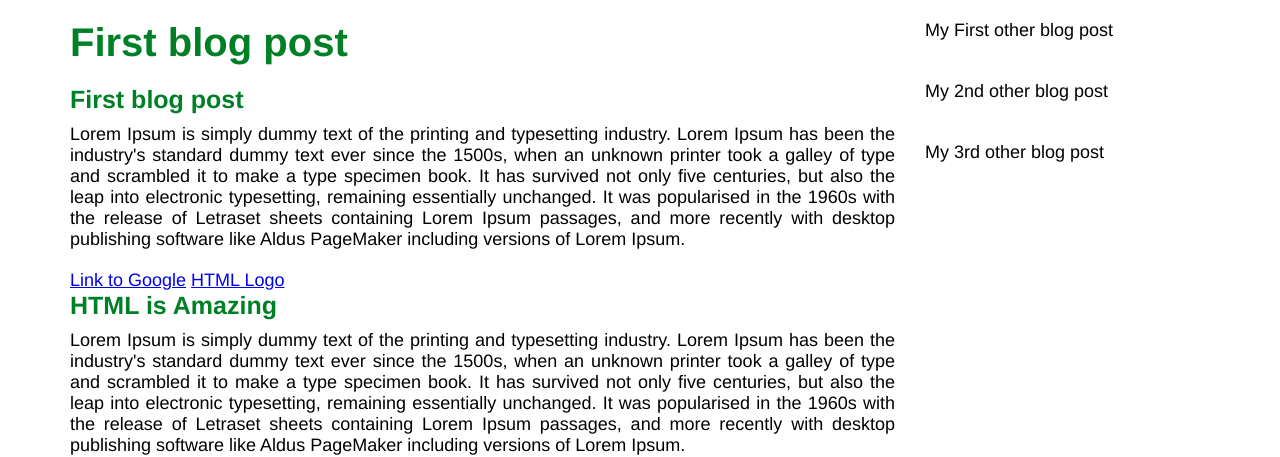
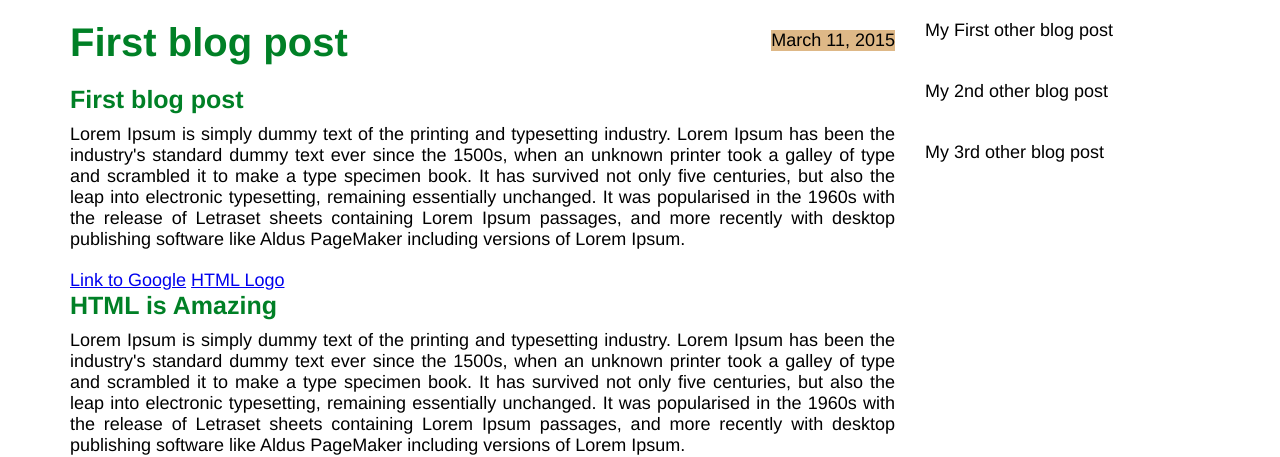
Before and after one commit to BabarKhann/HTML-CSS, a plain HTML site: page blog_post/index.html in a window 1280 px wide. Shown: the top 457 px of the page. Drawn offline with Linux system fonts and the light colour scheme.

Commit message:
Blog Post Project - Played with position, Relative vs Absolute

```diff
--- a/blog_post/index.html
+++ b/blog_post/index.html
@@ -12,6 +12,7 @@
     <div class="container">
       <div class="blog-post">
         <h1>First blog post</h1>
+        <p class="date">March 11, 2015</p>
         <h2>First blog post</h2>
         <p class="main-text">
           Lorem Ipsum is simply dummy text of the printing and typesetting
--- a/blog_post/style.css
+++ b/blog_post/style.css
@@ -39,12 +39,20 @@ h2 {
   width: 75%;
   float: left;
   padding-right: 30px;
+  position: relative;
 }
 
 .blog-post img {
   height: 200px;
   width: auto;
   border: 1px solid red;
+}
+
+.date {
+  position: absolute;
+  top: 10px;
+  right: 30px;
+  background-color: burlywood;
 }
 
 .other-posts {
```
